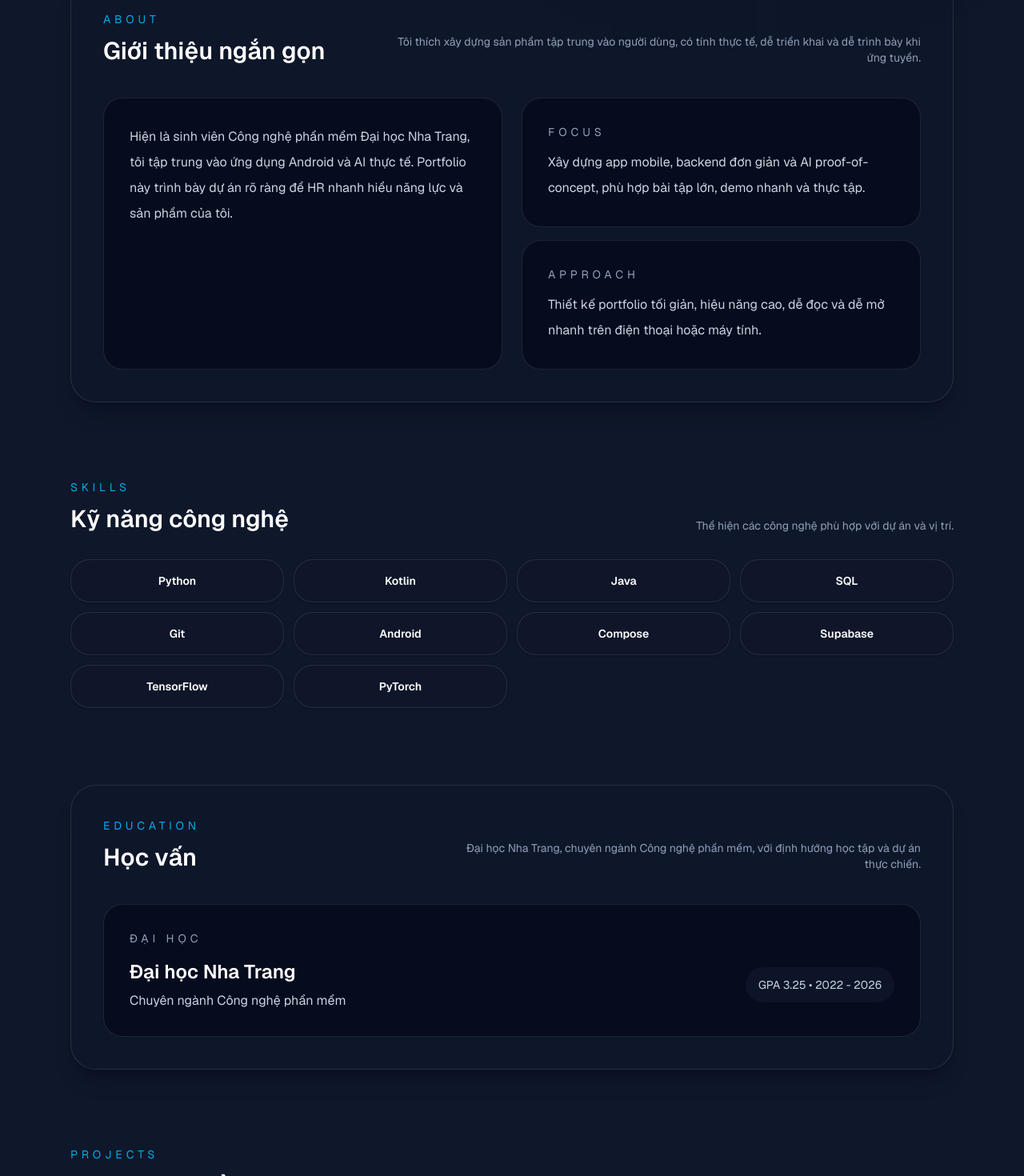
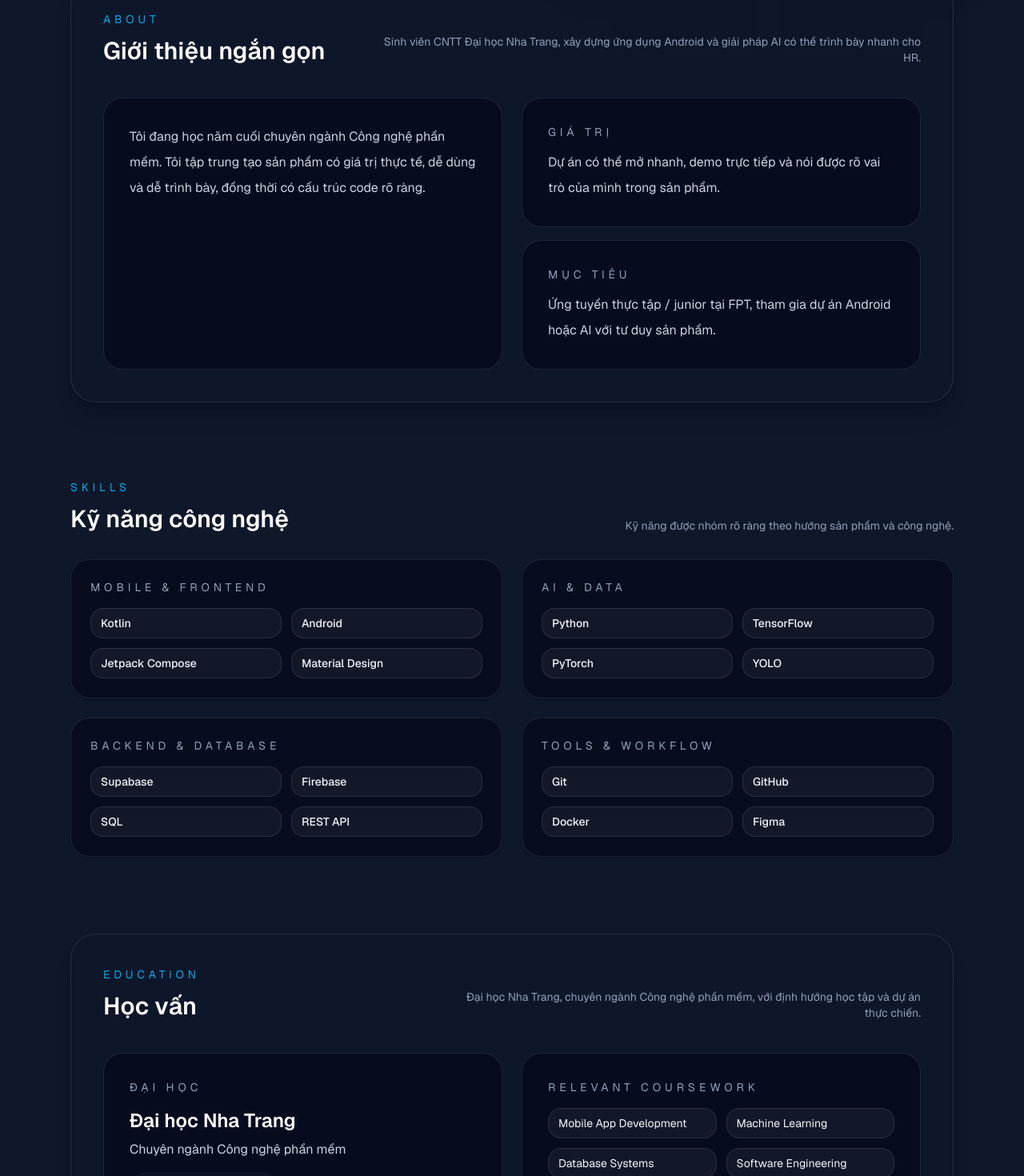
Before and after one commit to DuyLuan2107/duyluan-portfolio, a Next.js app: page / in a window 1280 px wide. Shown: the part 796-2266 px from the top of the page at 80% size. Built offline with nearby package versions, Linux system fonts and the light colour scheme.

Commit message:
Refine About, Skills, Education, and Contact sections for professional portfolio

```diff
--- a/src/app/page.tsx
+++ b/src/app/page.tsx
@@ -1,17 +1,23 @@
 import NavBar from "@/components/NavBar";
 import ProjectCard from "@/components/ProjectCard";
 
-const skills = [
-  "Python",
-  "Kotlin",
-  "Java",
-  "SQL",
-  "Git",
-  "Android",
-  "Compose",
-  "Supabase",
-  "TensorFlow",
-  "PyTorch",
+const skillGroups = [
+  {
+    label: "Mobile & Frontend",
+    skills: ["Kotlin", "Android", "Jetpack Compose", "Material Design"],
+  },
+  {
+    label: "AI & Data",
+    skills: ["Python", "TensorFlow", "PyTorch", "YOLO"],
+  },
+  {
+    label: "Backend & Database",
+    skills: ["Supabase", "Firebase", "SQL", "REST API"],
+  },
+  {
+    label: "Tools & Workflow",
+    skills: ["Git", "GitHub", "Docker", "Figma"],
+  },
 ];
 
 const projects = [
@@ -133,26 +139,26 @@ export default function Home() {
               <h2 className="mt-3 text-3xl font-semibold text-white">Giới thiệu ngắn gọn</h2>
             </div>
             <p className="max-w-2xl text-sm text-slate-400 xl:text-right">
-              Tôi thích xây dựng sản phẩm tập trung vào người dùng, có tính thực tế, dễ triển khai và dễ trình bày khi ứng tuyển.
+              Sinh viên CNTT Đại học Nha Trang, xây dựng ứng dụng Android và giải pháp AI có thể trình bày nhanh cho HR.
             </p>
           </div>
           <div className="mt-10 grid gap-6 lg:grid-cols-2">
             <div className="rounded-3xl border border-white/10 bg-slate-950/60 p-8">
               <p className="text-slate-300 leading-8">
-                Hiện là sinh viên Công nghệ phần mềm Đại học Nha Trang, tôi tập trung vào ứng dụng Android và AI thực tế. Portfolio này trình bày dự án rõ ràng để HR nhanh hiểu năng lực và sản phẩm của tôi.
+                Tôi đang học năm cuối chuyên ngành Công nghệ phần mềm. Tôi tập trung tạo sản phẩm có giá trị thực tế, dễ dùng và dễ trình bày, đồng thời có cấu trúc code rõ ràng.
               </p>
             </div>
-            <div className="space-y-4">
+            <div className="grid gap-4">
               <div className="rounded-3xl border border-white/10 bg-slate-950/60 p-8">
-                <p className="text-sm uppercase tracking-[0.35em] text-slate-400">Focus</p>
+                <p className="text-sm uppercase tracking-[0.35em] text-slate-400">Giá trị</p>
                 <p className="mt-3 text-slate-300 leading-8">
-                  Xây dựng app mobile, backend đơn giản và AI proof-of-concept, phù hợp bài tập lớn, demo nhanh và thực tập.
+                  Dự án có thể mở nhanh, demo trực tiếp và nói được rõ vai trò của mình trong sản phẩm.
                 </p>
               </div>
               <div className="rounded-3xl border border-white/10 bg-slate-950/60 p-8">
-                <p className="text-sm uppercase tracking-[0.35em] text-slate-400">Approach</p>
+                <p className="text-sm uppercase tracking-[0.35em] text-slate-400">Mục tiêu</p>
                 <p className="mt-3 text-slate-300 leading-8">
-                  Thiết kế portfolio tối giản, hiệu năng cao, dễ đọc và dễ mở nhanh trên điện thoại hoặc máy tính.
+                  Ứng tuyển thực tập / junior tại FPT, tham gia dự án Android hoặc AI với tư duy sản phẩm.
                 </p>
               </div>
             </div>
@@ -165,15 +171,22 @@ export default function Home() {
               <p className="text-sm uppercase tracking-[0.35em] text-sky-400/90">Skills</p>
               <h2 className="mt-3 text-3xl font-semibold text-white">Kỹ năng công nghệ</h2>
             </div>
-            <p className="text-sm text-slate-400">Thể hiện các công nghệ phù hợp với dự án và vị trí.</p>
+            <p className="text-sm text-slate-400">Kỹ năng được nhóm rõ ràng theo hướng sản phẩm và công nghệ.</p>
           </div>
-          <div className="mt-8 grid gap-3 sm:grid-cols-2 md:grid-cols-3 xl:grid-cols-4">
-            {skills.map((skill) => (
-              <div
-                key={skill}
-                className="rounded-3xl border border-white/10 bg-slate-900/60 px-5 py-4 text-center text-sm font-semibold text-white shadow-sm shadow-slate-950/20"
-              >
-                {skill}
+          <div className="mt-8 grid gap-6 lg:grid-cols-2">
+            {skillGroups.map((group) => (
+              <div key={group.label} className="rounded-3xl border border-white/10 bg-slate-950/60 p-6 shadow-sm shadow-slate-950/20">
+                <p className="text-sm uppercase tracking-[0.35em] text-slate-400">{group.label}</p>
+                <div className="mt-4 grid gap-3 sm:grid-cols-2">
+                  {group.skills.map((skill) => (
+                    <span
+                      key={skill}
+                      className="rounded-2xl border border-white/10 bg-white/5 px-3 py-2 text-sm font-medium text-slate-100"
+                    >
+                      {skill}
+                    </span>
+                  ))}
+                </div>
               </div>
             ))}
           </div>
@@ -189,15 +202,33 @@ export default function Home() {
               Đại học Nha Trang, chuyên ngành Công nghệ phần mềm, với định hướng học tập và dự án thực chiến.
             </p>
           </div>
-          <div className="mt-10 rounded-3xl border border-white/10 bg-slate-950/60 p-8">
-            <p className="text-sm uppercase tracking-[0.35em] text-slate-400">Đại học</p>
-            <div className="mt-4 flex flex-col gap-4 sm:flex-row sm:items-center sm:justify-between">
-              <div>
+          <div className="mt-10 grid gap-6 xl:grid-cols-2">
+            <div className="rounded-3xl border border-white/10 bg-slate-950/60 p-8">
+              <p className="text-sm uppercase tracking-[0.35em] text-slate-400">Đại học</p>
+              <div className="mt-4">
                 <h3 className="text-2xl font-semibold text-white">Đại học Nha Trang</h3>
                 <p className="mt-2 text-slate-300">Chuyên ngành Công nghệ phần mềm</p>
+                <div className="mt-4 inline-flex rounded-3xl bg-slate-900/80 px-4 py-3 text-sm text-slate-300">
+                  GPA 3.25 • 2022 - 2026
+                </div>
               </div>
-              <div className="rounded-3xl bg-slate-900/80 px-4 py-3 text-sm text-slate-300">
-                GPA 3.25 • 2022 - 2026
+            </div>
+            <div className="rounded-3xl border border-white/10 bg-slate-950/60 p-8">
+              <p className="text-sm uppercase tracking-[0.35em] text-slate-400">Relevant coursework</p>
+              <div className="mt-4 grid gap-3 sm:grid-cols-2">
+                {[
+                  "Mobile App Development",
+                  "Machine Learning",
+                  "Database Systems",
+                  "Software Engineering",
+                ].map((item) => (
+                  <span
+                    key={item}
+                    className="rounded-2xl border border-white/10 bg-white/5 px-3 py-2 text-sm text-slate-100"
+                  >
+                    {item}
+                  </span>
+                ))}
               </div>
             </div>
           </div>
@@ -247,17 +278,6 @@ export default function Home() {
               </a>
             </div>
             <div className="rounded-3xl border border-white/10 bg-slate-950/60 p-6 text-slate-200">
-              <p className="text-sm uppercase tracking-[0.35em] text-slate-400">Facebook</p>
-              <a
-                href="https://facebook.com/duyluan03"
-                target="_blank"
-                rel="noreferrer"
-                className="mt-3 block text-lg font-semibold text-sky-400"
-              >
-                facebook.com/duyluan03
-              </a>
-            </div>
-            <div className="rounded-3xl border border-white/10 bg-slate-950/60 p-6 text-slate-200">
               <p className="text-sm uppercase tracking-[0.35em] text-slate-400">LinkedIn</p>
               <a
                 href="https://linkedin.com/in/duyluan2107"
@@ -268,6 +288,10 @@ export default function Home() {
                 linkedin.com/in/duyluan2107
               </a>
             </div>
+            <div className="rounded-3xl border border-white/10 bg-slate-950/60 p-6 text-slate-200">
+              <p className="text-sm uppercase tracking-[0.35em] text-slate-400">Location</p>
+              <p className="mt-3 text-lg font-semibold text-white">Quận 8, TP. HCM</p>
+            </div>
           </div>
         </section>
       </main>
```
